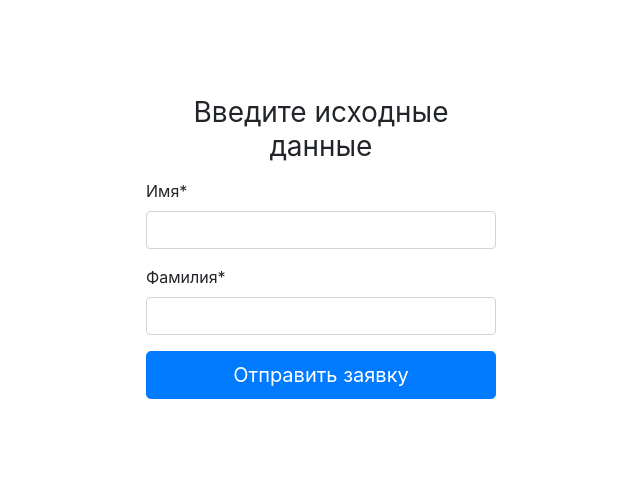
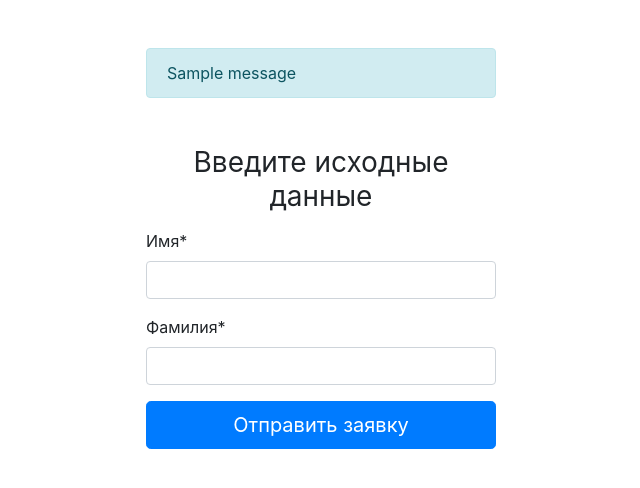
Before and after one commit to ceolantir/staflantir, a Django app: page /application/1/ in a window 1280 px wide. Shown: the part 72-560 px from the top of the page, without its empty margins (319-959 px from the left). Run offline with Django 3.2, Linux system fonts and the light colour scheme; a user stored in the database is signed in; tables that the repository leaves empty hold one stand-in row (values such as "Sample post"); one stand-in notice (Sample message) is shown; some libraries are stand-ins or nearby versions.

Commit message:
* Added the ability to output a message

```diff
--- a/templates/information_sources/application.html
+++ b/templates/information_sources/application.html
@@ -6,6 +6,13 @@
             <div class="col-8 col-lg-4 offset-2 offset-lg-4">
                 <form class="form-signin pt-5" enctype="multipart/form-data" method="POST">
                     {% csrf_token %}
+                    {% if messages %}
+                        {% for message in messages %}
+                            <div class="alert alert-info alert-dismissible fade show" role="alert">
+                                {{ message }}
+                            </div>
+                        {% endfor %}
+                    {% endif %}
                     <div class="text-center mt-5 b-1">
                         <h1 class="h3 mb-3 font-weight-normal">
                             Введите исходные данные
@@ -15,7 +22,7 @@
                     {% if need_to_process.form_vk %}
                         {{ form_vk|crispy }}
                     {% endif %}
-                    {% if need_to_process.form_vk %}
+                    {% if need_to_process.form_phone_number_information %}
                         {{ form_phone_number_information|crispy }}
                     {% endif %}
                     <button class="btn btn-lg btn-block btn-primary" type="submit">
```
